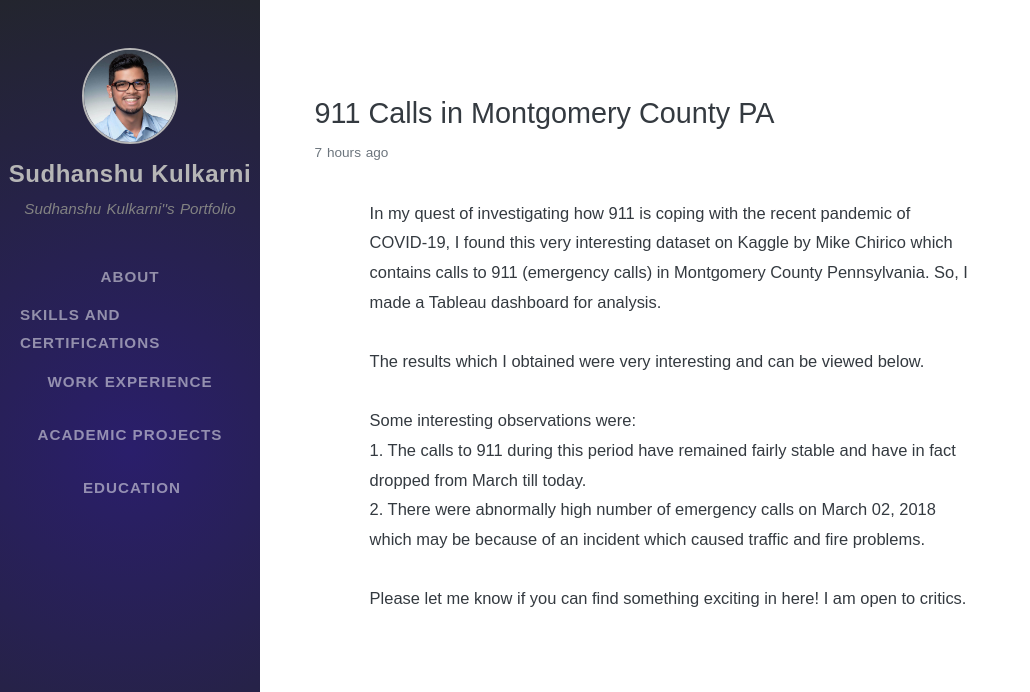
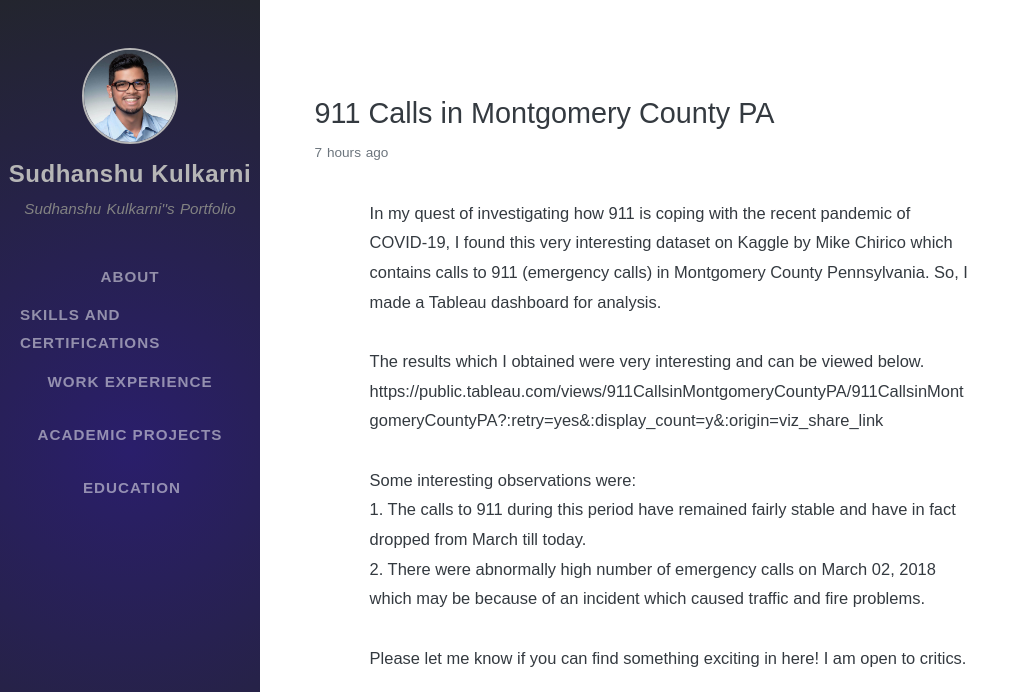
Before and after one commit to skulkarni218/skulkarni218.github.io, a Jekyll site: the page built from _posts/2020-04-09-911-Calls-in-Montgomery-County-PA.md, in a window 1280 px wide and 900 px high, cut to the strip 0-692 px from the top of the window. Shown: the whole strip, without its empty margins (0-1030 px from the left). Built offline with Jekyll 4.4.1, drawn with Linux system fonts in a browser that asks for light colours; nearby versions of some CDN libraries; some web fonts are replaced; comment, search, counter and statistics services are not loaded.

Commit message:
Update 2020-04-09-911-Calls-in-Montgomery-County-PA.md

```diff
--- a/_posts/2020-04-09-911-Calls-in-Montgomery-County-PA.md
+++ b/_posts/2020-04-09-911-Calls-in-Montgomery-County-PA.md
@@ -81,7 +81,8 @@ tags: [InformationVisualization, Tableau, DataScience, DataAnalytics, Kaggle, Da
 		<ul class="attributes">
 			<li class="first">
 				<p>In my quest of investigating how 911 is coping with the recent pandemic of COVID-19, I found this very interesting dataset on Kaggle by Mike Chirico which contains calls to 911 (emergency calls) in Montgomery County Pennsylvania. So, I made a Tableau dashboard for analysis.
-				<br><br>The results which I obtained were very interesting and can be viewed below.
+				<br><br>The results which I obtained were very interesting and can be viewed below. <br>
+				https://public.tableau.com/views/911CallsinMontgomeryCountyPA/911CallsinMontgomeryCountyPA?:retry=yes&:display_count=y&:origin=viz_share_link
 				<br><br>Some interesting observations were:<br>
 1.	The calls to 911 during this period have remained fairly stable and have in fact dropped from March till today.<br>
 2.	There were abnormally high number of emergency calls on March 02, 2018 which may be because of an incident which caused traffic and fire problems.<br><br>
```
